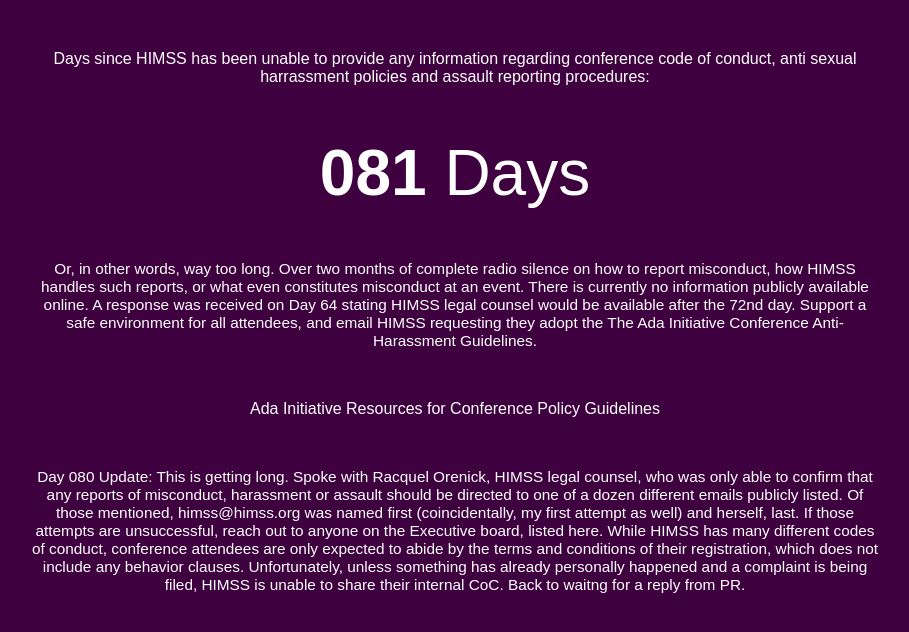
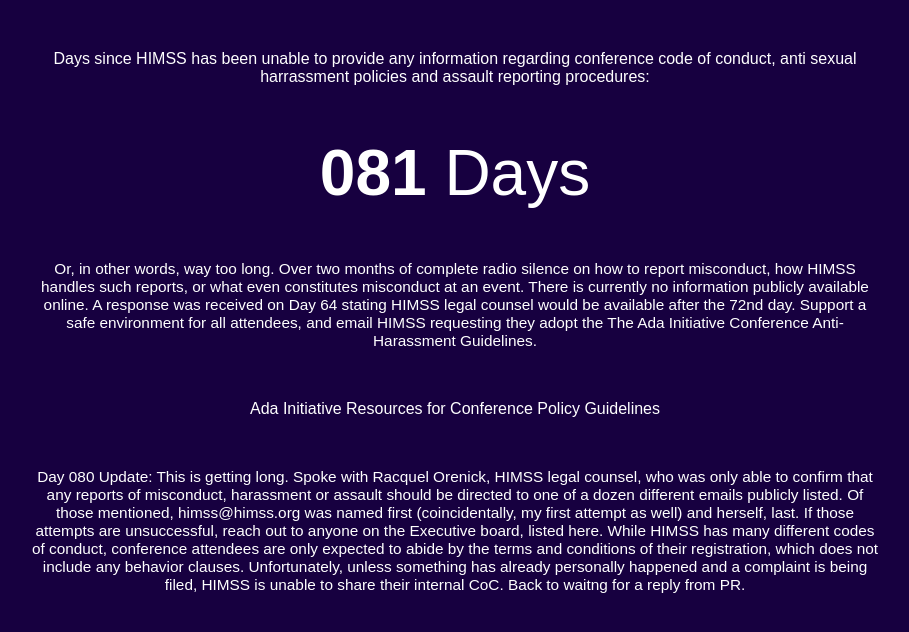
Before and after one commit to laurenstill/laurenstill.github.io, a Jekyll site: the page himssplzrespond.html, which Jekyll copies as it is, in a window 1280 px wide. Shown: the top 632 px of the page, without its empty margins (185-1094 px from the left). Built offline with Jekyll 4.4.1, drawn with Linux system fonts in a browser that asks for light colours.

Commit message:
Update himssplzrespond.html

```diff
--- a/himssplzrespond.html
+++ b/himssplzrespond.html
@@ -25,7 +25,7 @@
 
 <style type="text/css">
 body {
-background-color: #3F0040;
+background-color: #170040;
 color: #fff;
 font-family:arial,helvetica;
 font-size:4em;
@@ -75,7 +75,7 @@
 }
 a:link {color:#fff;}
 a:visited {color:#fff;}
-a:hover {background-color:#3F0040; font-weight:bold;}
+a:hover {background-color:#170040; font-weight:bold;}
 
 </style>
 </head>
```
